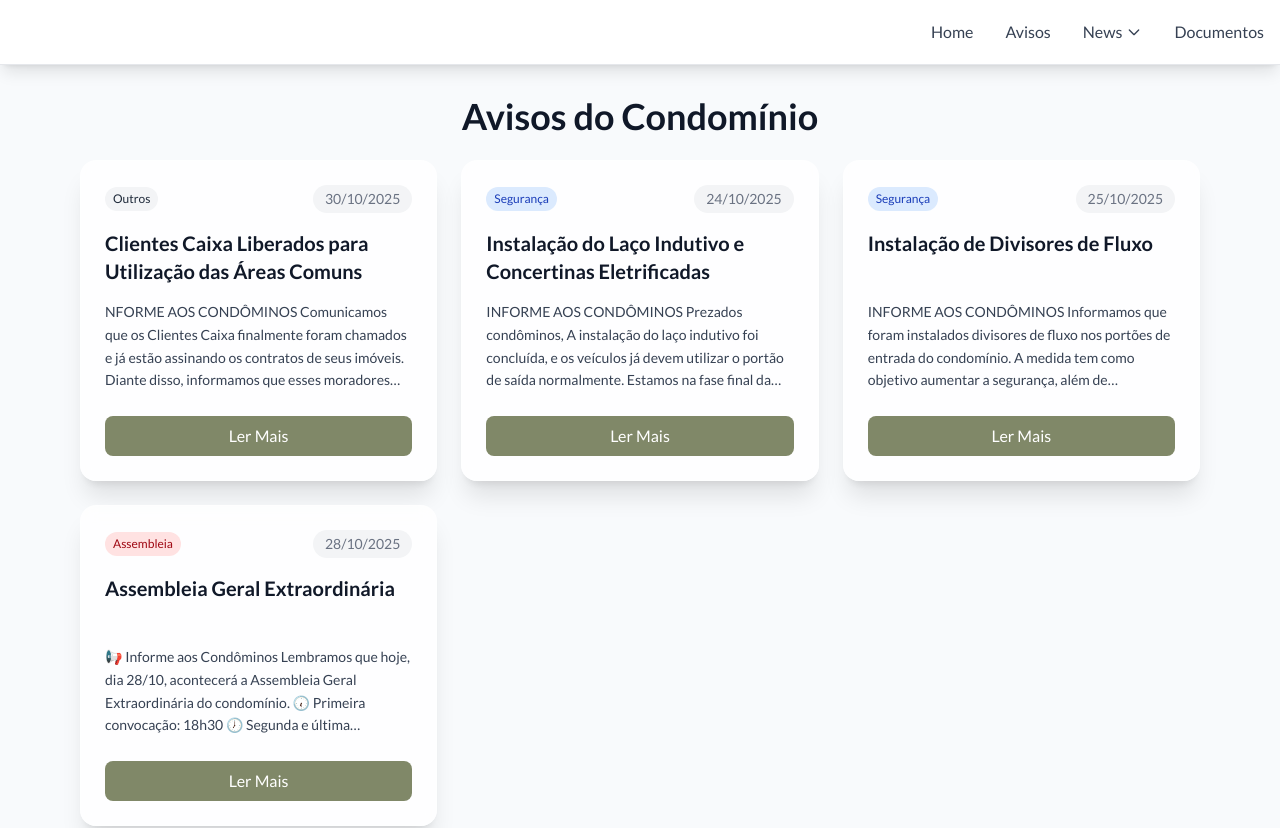
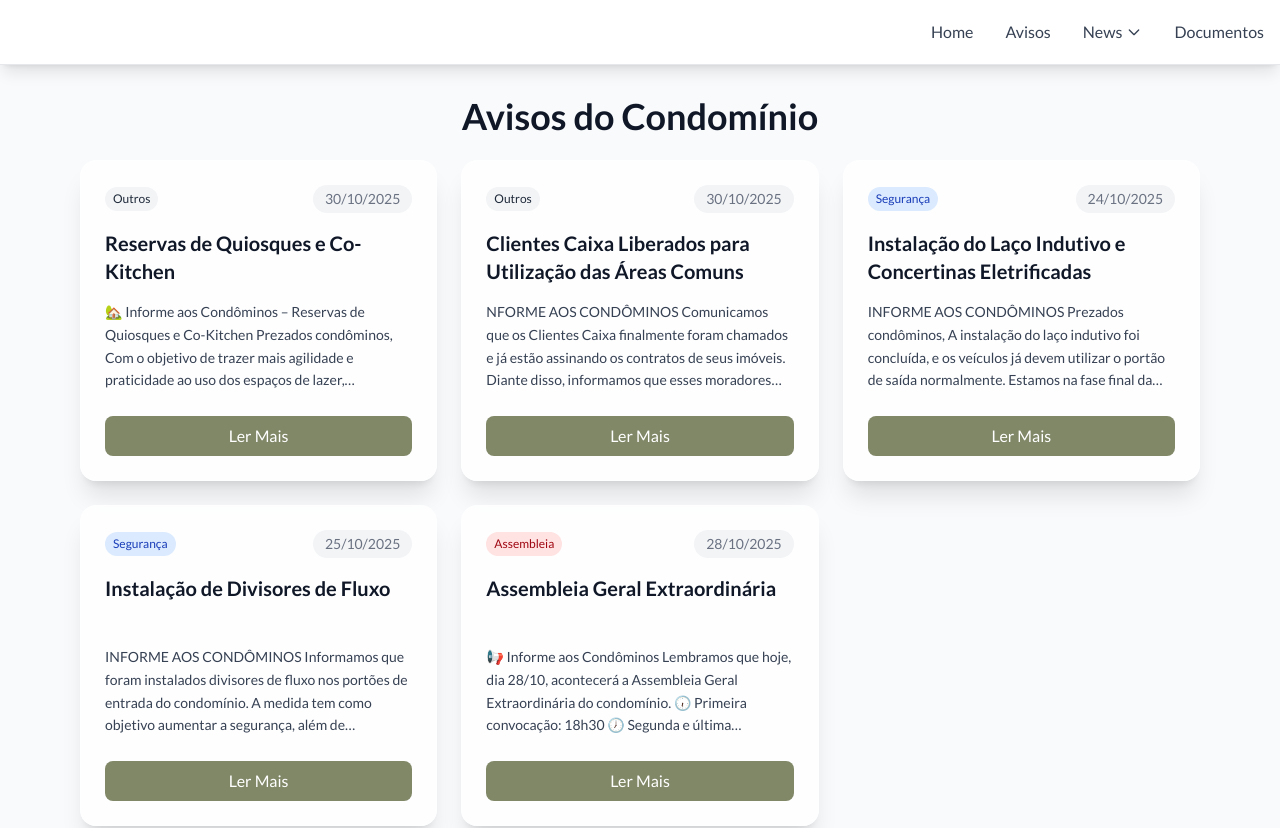
Before and after one commit to robdll/condominio-dona-mirai, a Next.js app: page /avisos in a window 1280 px wide. Shown: the top 828 px of the page. Built offline with nearby package versions, Linux system fonts and the light colour scheme.

Commit message:
adds aviso

```diff
--- a/src/components/Avisos/avisos.constant.js
+++ b/src/components/Avisos/avisos.constant.js
@@ -68,6 +68,31 @@ Atenciosamente,
 Administração do Condomínio`,
     category: "Outros",
   },
+  {
+    id: 5,
+    title: "Reservas de Quiosques e Co-Kitchen",
+    date: "2025-10-30",
+    description: `🏡 Informe aos Condôminos – Reservas de Quiosques e Co-Kitchen
+
+Prezados condôminos,
+
+Com o objetivo de trazer mais agilidade e praticidade ao uso dos espaços de lazer, informamos que, a partir de hoje, as reservas dos Quiosques e da Co-Kitchen passarão a ter confirmação automática, podendo ser realizadas no momento desejado, de forma imediata.
+
+As reservas efetuadas com menos de 72 (setenta e duas) horas de antecedência da data pretendida não poderão ser canceladas, considerando a necessidade de controle de agenda e de organização da limpeza dos espaços.
+
+Essa alteração foi implementada para facilitar a vida dos condôminos e atender a um pleito coletivo, garantindo mais liberdade e agilidade no agendamento dos ambientes.
+
+Entretanto, reforçamos que a fiscalização quanto ao uso das áreas será intensificada, e que, conforme o Regimento Interno, os quiosques e a Co-Kitchen somente poderão ser utilizados mediante reserva prévia confirmada.
+
+Solicitamos também que os proprietários que realizam locações de suas unidades, seja por longos períodos ou curta temporada (Airbnb, Booking, etc.), informem seus inquilinos sobre as regras de utilização das áreas comuns.
+É importante esclarecer que, embora os anúncios costumem mencionar os espaços de lazer, o uso desses ambientes depende de reserva prévia, não sendo permitido o uso livre ou espontâneo.
+
+Contamos com a colaboração e o bom senso de todos para manter a organização, o respeito e a boa convivência no condomínio.
+
+Atenciosamente,
+A Administração`,
+    category: "Outros",
+  },
 ];
 
 export const avisoCategories = [
```
